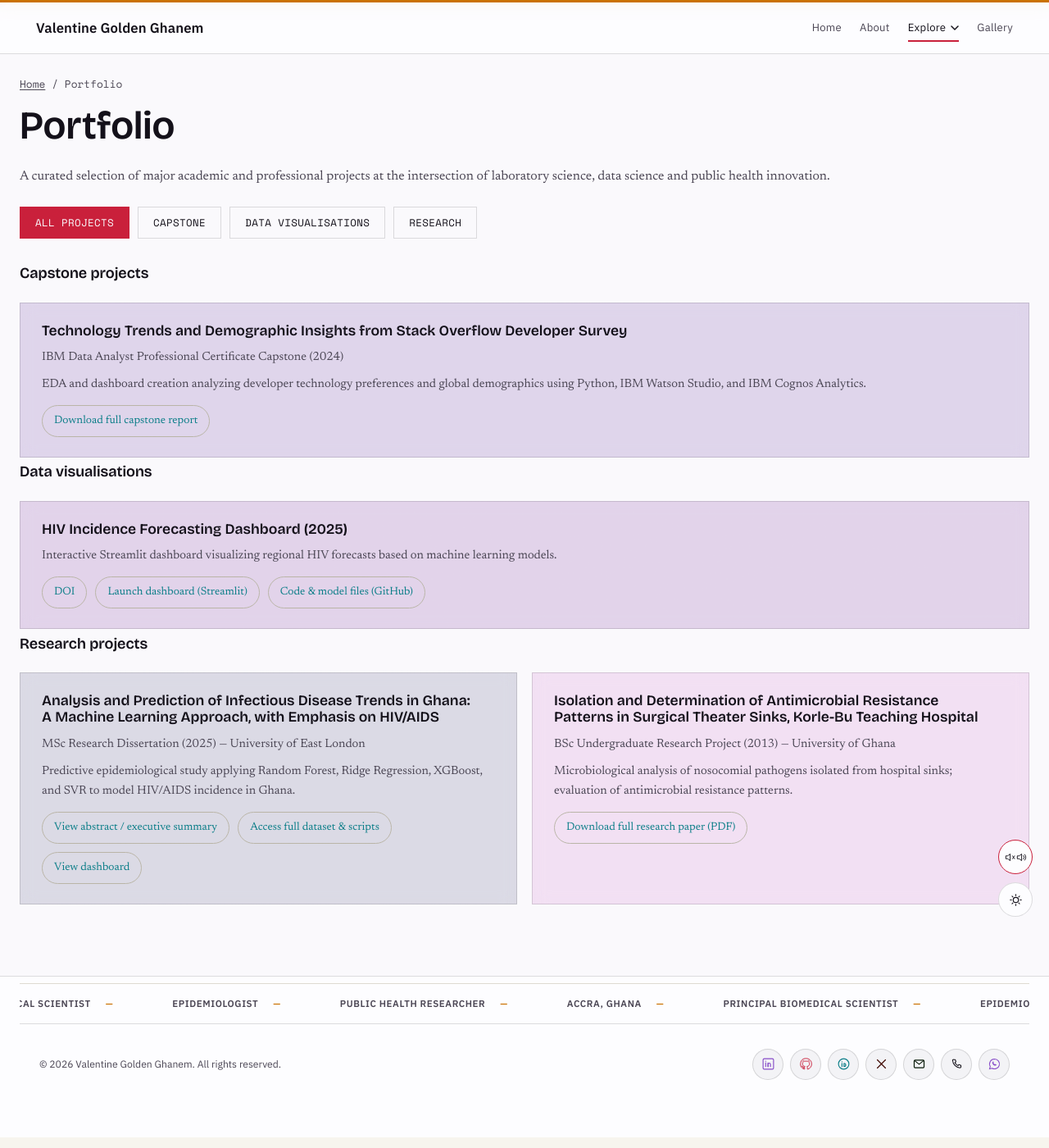
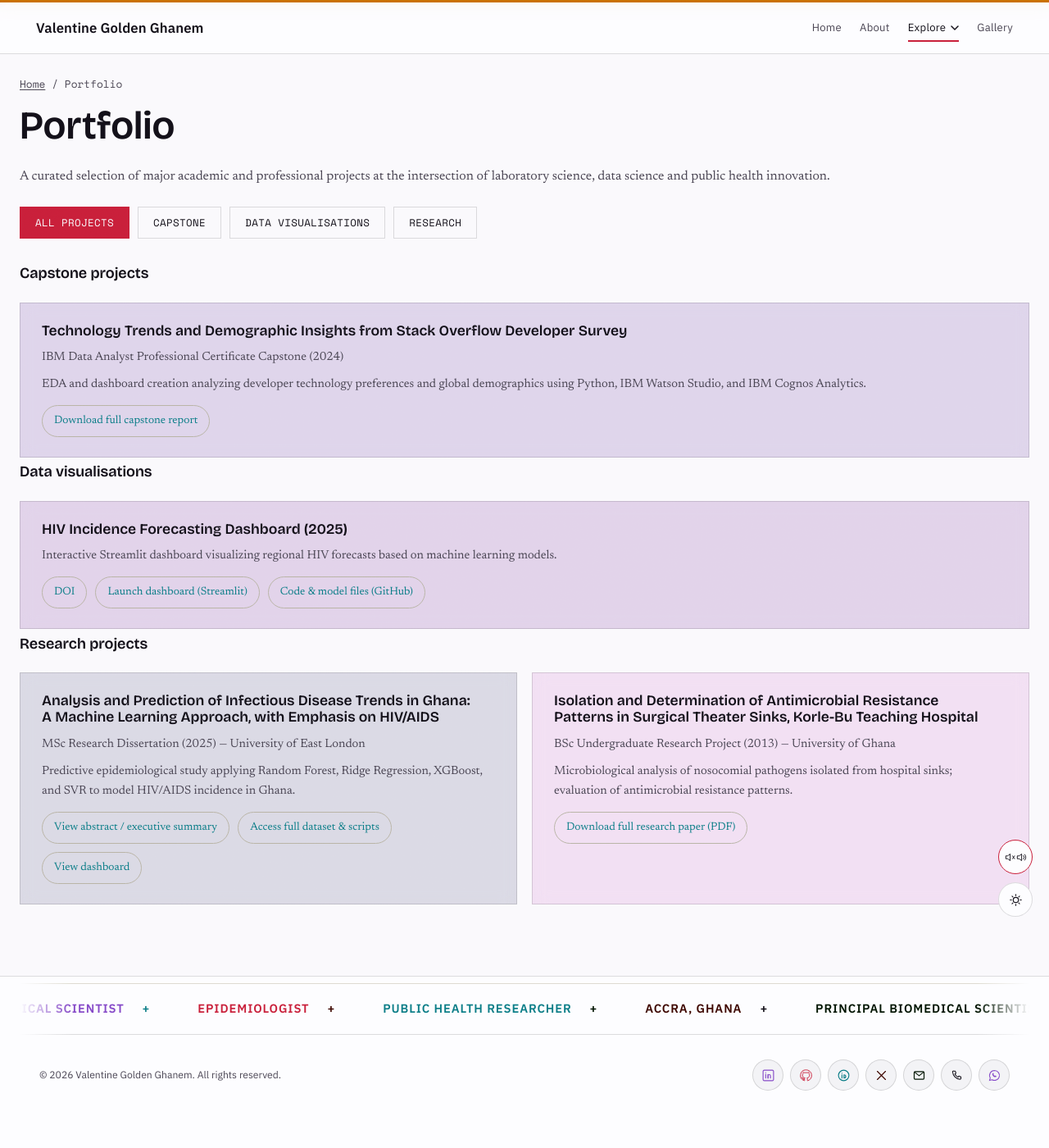
Before and after one commit to valentineghanem-bit/valentineghanem-bit.github.io, a Jekyll site: the page built from portfolio/index.md, in a window 1280 px wide and 1400 px high, scrolled down 51 px. Shown: the whole window at 82% size. Built offline with Jekyll 4.4.1, drawn with Linux system fonts in a browser that asks for light colours; nearby versions of some CDN libraries; library files that are not in the unit come from our copies.

Commit message:
Restyle favicon as faceted geometric shards, redesign both ticker bars, fix typed-text GSAP fallback
- favicon: same VG/4-colour mark rebuilt as gem-cut polygon facets (light/dark
  tonal split per shape) instead of rounded bars/circles, per reference image
- home + footer marquees: replace flat grey mono text and plain gaps with
  bold 6-colour-cycled labels joined by a coloured "+", edge-fade mask, and a
  hover response, instead of the previous flat/static ticker
- hero typed-text: decouple the typewriter start from GSAP's onStart callback
  so it still runs when GSAP fails to load, instead of never starting

```diff
--- a/assets/css/home-v2.css
+++ b/assets/css/home-v2.css
@@ -41,10 +41,35 @@
   .home-v2__stat-band { padding: 32px 20px 28px; }
   .home-v2__stat-band .stat-strip { gap: 20px 32px; }
 }
-.home-v2 .marquee { overflow: hidden; border-top: 1px solid var(--v2-glass-border); border-bottom: 1px solid var(--v2-glass-border); padding: 16px 0; }
-.home-v2 .marquee__track { display: flex; gap: 40px; width: max-content; animation: v2-marquee 48s linear infinite; }
+/* Ticker: matches the footer ticker's redesign (site-chrome-v2.css) --
+   color-cycled bold labels joined by a colored "+" instead of flat grey
+   text on empty gaps, plus edge-fade + hover response. */
+.home-v2 .marquee {
+  overflow: hidden; border-top: 1px solid var(--v2-glass-border); border-bottom: 1px solid var(--v2-glass-border); padding: 20px 0;
+  -webkit-mask-image: linear-gradient(90deg, transparent 0, #000 64px, #000 calc(100% - 64px), transparent 100%);
+  mask-image: linear-gradient(90deg, transparent 0, #000 64px, #000 calc(100% - 64px), transparent 100%);
+}
+.home-v2 .marquee__track { display: flex; gap: 0; width: max-content; animation: v2-marquee 48s linear infinite; }
+.home-v2 .marquee__track:hover { animation-play-state: paused; }
 @keyframes v2-marquee { from { transform: translateX(0); } to { transform: translateX(-50%); } }
-.home-v2 .marquee__item { font-family: var(--v2-font-mono); font-size: 0.8rem; color: var(--v2-ink-soft); white-space: nowrap; text-transform: uppercase; letter-spacing: 0.05em; }
+.home-v2 .marquee__item {
+  font-family: var(--v2-font-mono); font-size: 1rem; font-weight: 600; white-space: nowrap;
+  text-transform: uppercase; letter-spacing: 0.06em; transition: color 0.2s ease, transform 0.2s ease;
+}
+.home-v2 .marquee__item:hover { transform: translateY(-1px) scale(1.05); }
+.home-v2 .marquee__item::after { content: '+'; display: inline-block; margin: 0 24px; font-weight: 700; }
+.home-v2 .marquee__item:nth-child(6n+1) { color: var(--v2-violet); }
+.home-v2 .marquee__item:nth-child(6n+2) { color: var(--v2-crimson); }
+.home-v2 .marquee__item:nth-child(6n+3) { color: var(--v2-cyan); }
+.home-v2 .marquee__item:nth-child(6n+4) { color: var(--v2-yellow-ink); }
+.home-v2 .marquee__item:nth-child(6n+5) { color: var(--v2-mint-ink); }
+.home-v2 .marquee__item:nth-child(6n+6) { color: var(--v2-ink); }
+.home-v2 .marquee__item:nth-child(6n+1)::after { color: var(--v2-cyan); }
+.home-v2 .marquee__item:nth-child(6n+2)::after { color: var(--v2-yellow-ink); }
+.home-v2 .marquee__item:nth-child(6n+3)::after { color: var(--v2-mint-ink); }
+.home-v2 .marquee__item:nth-child(6n+4)::after { color: var(--v2-ink); }
+.home-v2 .marquee__item:nth-child(6n+5)::after { color: var(--v2-violet); }
+.home-v2 .marquee__item:nth-child(6n+6)::after { color: var(--v2-crimson); }
 .home-v2 .section { padding: 56px 24px; border-top: 1px solid var(--v2-glass-border); position: relative; }
 /* Oversized ghost numeral -- a huge, near-invisible background numeral
    behind each section, borrowed from bold editorial portfolio references:
--- a/assets/css/site-chrome-v2.css
+++ b/assets/css/site-chrome-v2.css
@@ -78,9 +78,36 @@
 
 /* ---------- Footer ---------- */
 .site-footer { border-top: 1px solid var(--v2-glass-border); background: var(--v2-void-raised); padding-top: 8px; }
-.site-footer .marquee { overflow: hidden; border-bottom: 1px solid var(--v2-glass-border); padding: 14px 0; }
-.site-footer .marquee__track { display: flex; gap: 36px; width: max-content; animation: v2-marquee 42s linear infinite; }
-.site-footer .marquee__item { font-family: var(--v2-font-mono); font-size: 0.72rem; color: var(--v2-ink-soft); white-space: nowrap; text-transform: uppercase; letter-spacing: 0.05em; }
+/* Ticker: was flat grey mono text on thin `gap` spacing -- "boring" per
+   direct feedback, twice. Now: bold color-cycled labels (same 6-token
+   recipe as the toc-card cycle) joined by a colored "+" -- the site's own
+   signature glyph from the stat band -- instead of empty space, plus an
+   edge-fade mask and a hover response so it reads as alive, not wallpaper. */
+.site-footer .marquee {
+  overflow: hidden; border-bottom: 1px solid var(--v2-glass-border); padding: 18px 0;
+  -webkit-mask-image: linear-gradient(90deg, transparent 0, #000 64px, #000 calc(100% - 64px), transparent 100%);
+  mask-image: linear-gradient(90deg, transparent 0, #000 64px, #000 calc(100% - 64px), transparent 100%);
+}
+.site-footer .marquee__track { display: flex; gap: 0; width: max-content; animation: v2-marquee 42s linear infinite; }
+.site-footer .marquee__track:hover { animation-play-state: paused; }
+.site-footer .marquee__item {
+  font-family: var(--v2-font-mono); font-size: 0.92rem; font-weight: 600; white-space: nowrap;
+  text-transform: uppercase; letter-spacing: 0.06em; transition: color 0.2s ease, transform 0.2s ease;
+}
+.site-footer .marquee__item:hover { transform: translateY(-1px) scale(1.05); }
+.site-footer .marquee__item::after { content: '+'; display: inline-block; margin: 0 22px; font-weight: 700; }
+.site-footer .marquee__item:nth-child(6n+1) { color: var(--v2-violet); }
+.site-footer .marquee__item:nth-child(6n+2) { color: var(--v2-crimson); }
+.site-footer .marquee__item:nth-child(6n+3) { color: var(--v2-cyan); }
+.site-footer .marquee__item:nth-child(6n+4) { color: var(--v2-yellow-ink); }
+.site-footer .marquee__item:nth-child(6n+5) { color: var(--v2-mint-ink); }
+.site-footer .marquee__item:nth-child(6n+6) { color: var(--v2-ink); }
+.site-footer .marquee__item:nth-child(6n+1)::after { color: var(--v2-cyan); }
+.site-footer .marquee__item:nth-child(6n+2)::after { color: var(--v2-yellow-ink); }
+.site-footer .marquee__item:nth-child(6n+3)::after { color: var(--v2-mint-ink); }
+.site-footer .marquee__item:nth-child(6n+4)::after { color: var(--v2-ink); }
+.site-footer .marquee__item:nth-child(6n+5)::after { color: var(--v2-violet); }
+.site-footer .marquee__item:nth-child(6n+6)::after { color: var(--v2-crimson); }
 .site-footer__row { display: flex; align-items: center; justify-content: space-between; flex-wrap: wrap; gap: 16px; padding: 26px 24px; }
 .site-footer__copy { font-family: var(--v2-font-mono); font-size: 0.76rem; color: var(--v2-ink-soft); margin: 0; }
 
```
Also changed, not shown: assets/js/hero-text-fx.js (+19 -1 lines), assets/apple-touch-icon.png, assets/favicon-32.png, assets/favicon.svg.
